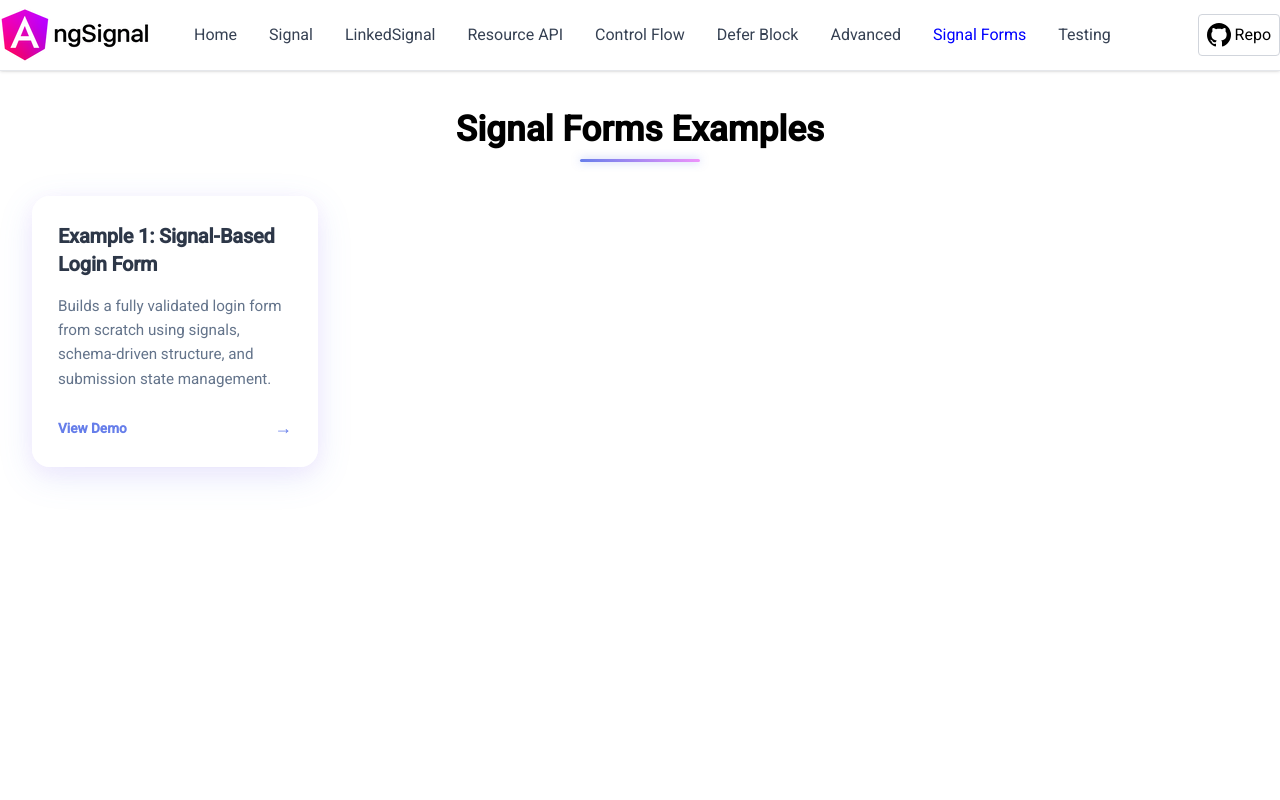
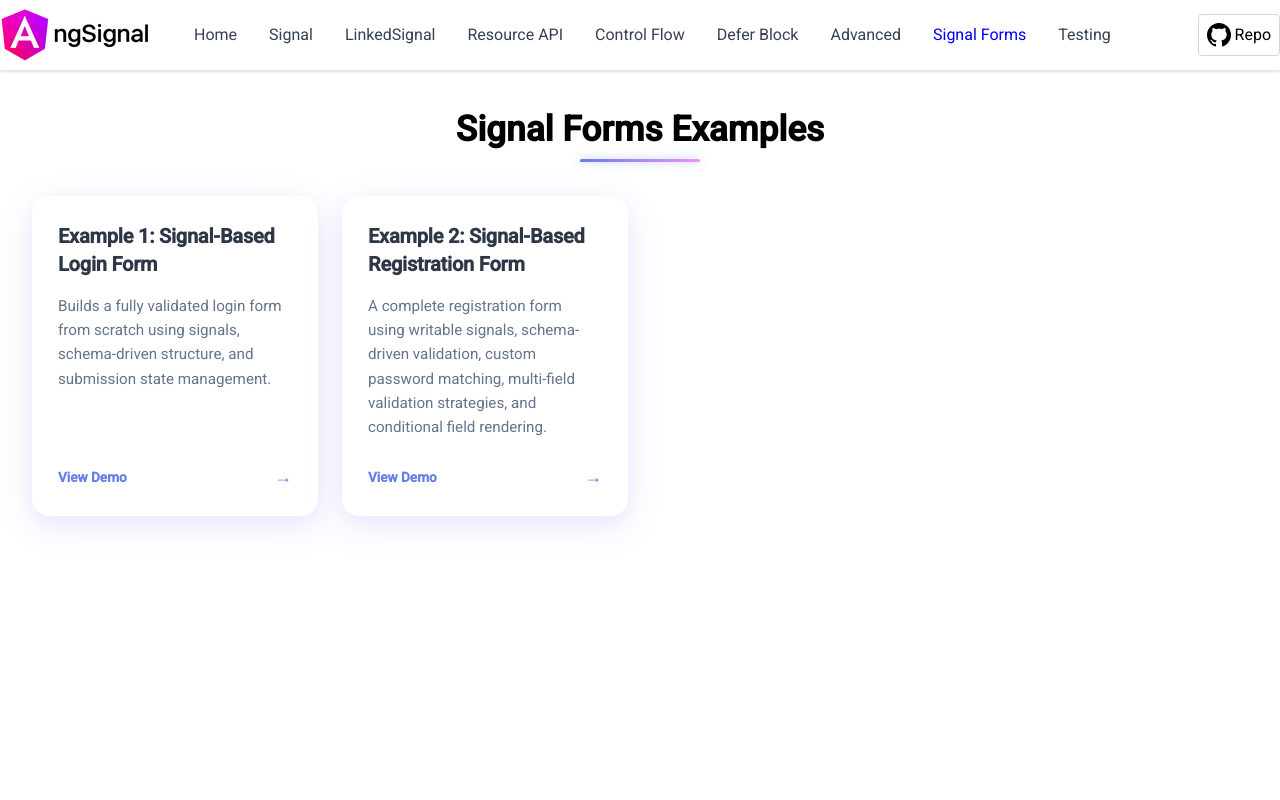
Before and after one commit to drissiOmar98/Angular-Features-Lab, an Angular app: page /signal-forms in a window 1280 px wide. Shown: the top 800 px of the page. Built offline with nearby package versions, Linux system fonts and the light colour scheme.

Commit message:
feat(signal-forms): add signal-based registration form example with schema validation and conditional fields

```diff
--- a/src/app/examples/signal-forms/example-data/signal-forms-examples.ts
+++ b/src/app/examples/signal-forms/example-data/signal-forms-examples.ts
@@ -2,10 +2,15 @@ import {ExampleModel} from '../../../shared/models/example.model';
 
 
 export const SIGNAL_FORM_EXAMPLES: ExampleModel[] = [
-    {
-        title: 'Example 1:  Signal-Based Login Form',
-        content: 'Builds a fully validated login form from scratch using signals, schema-driven structure, and submission state management.',
-        routerLink: '/signal-forms/example1'
-    },
+  {
+    title: 'Example 1:  Signal-Based Login Form',
+    content: 'Builds a fully validated login form from scratch using signals, schema-driven structure, and submission state management.',
+    routerLink: '/signal-forms/example1'
+  },
+  {
+    title: 'Example 2:  Signal-Based Registration Form',
+    content: 'A complete registration form using writable signals, schema-driven validation, custom password matching, multi-field validation strategies, and conditional field rendering.',
+    routerLink: '/signal-forms/example2'
+  },
 
 ];
--- a/src/app/examples/signal-forms/signal-forms.routes.ts
+++ b/src/app/examples/signal-forms/signal-forms.routes.ts
@@ -12,6 +12,11 @@ const SIGNAL_FORMS_ROUTES: Route[] = [
     loadComponent: () =>
       import('./sf-example1/sf-example1').then(x => x.SfExample1),
   },
+   {
+    path: 'example2',
+    loadComponent: () =>
+      import('./sf-example2/sf-example2').then(x => x.SfExample2),
+  },
 
 
 
```
